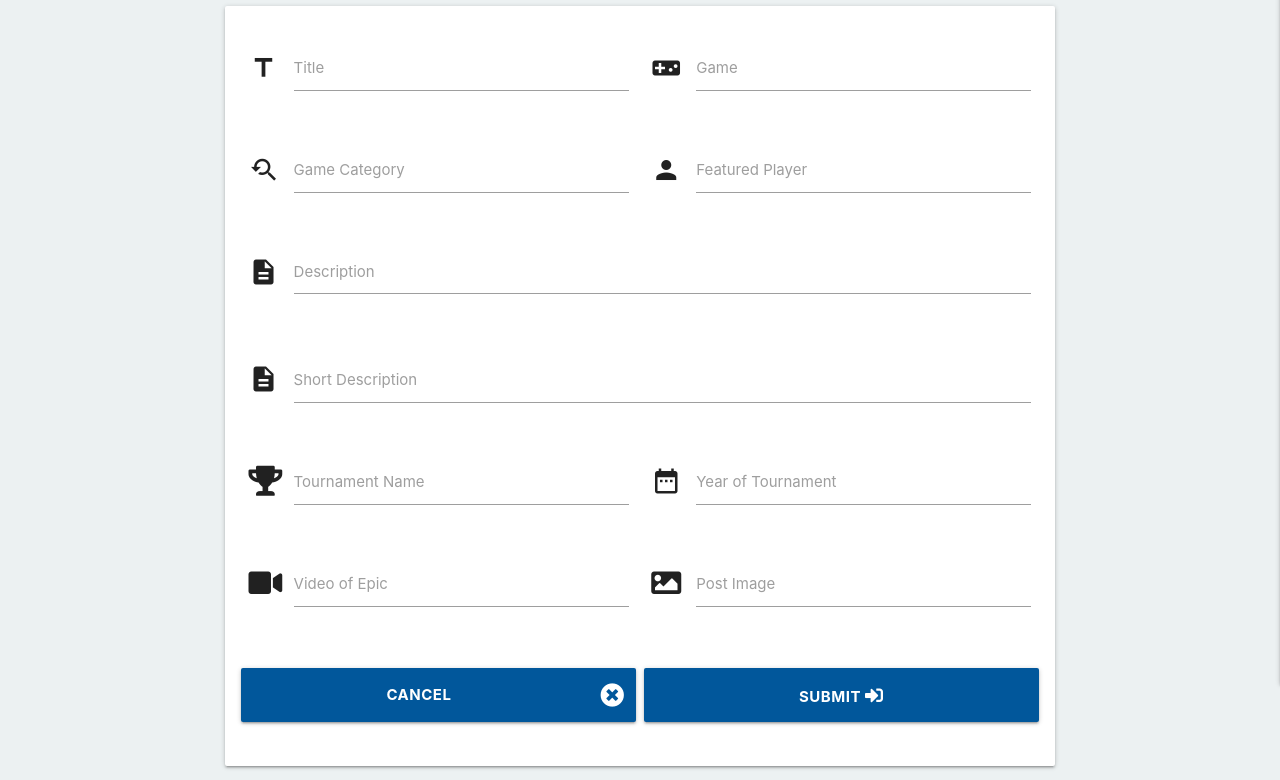
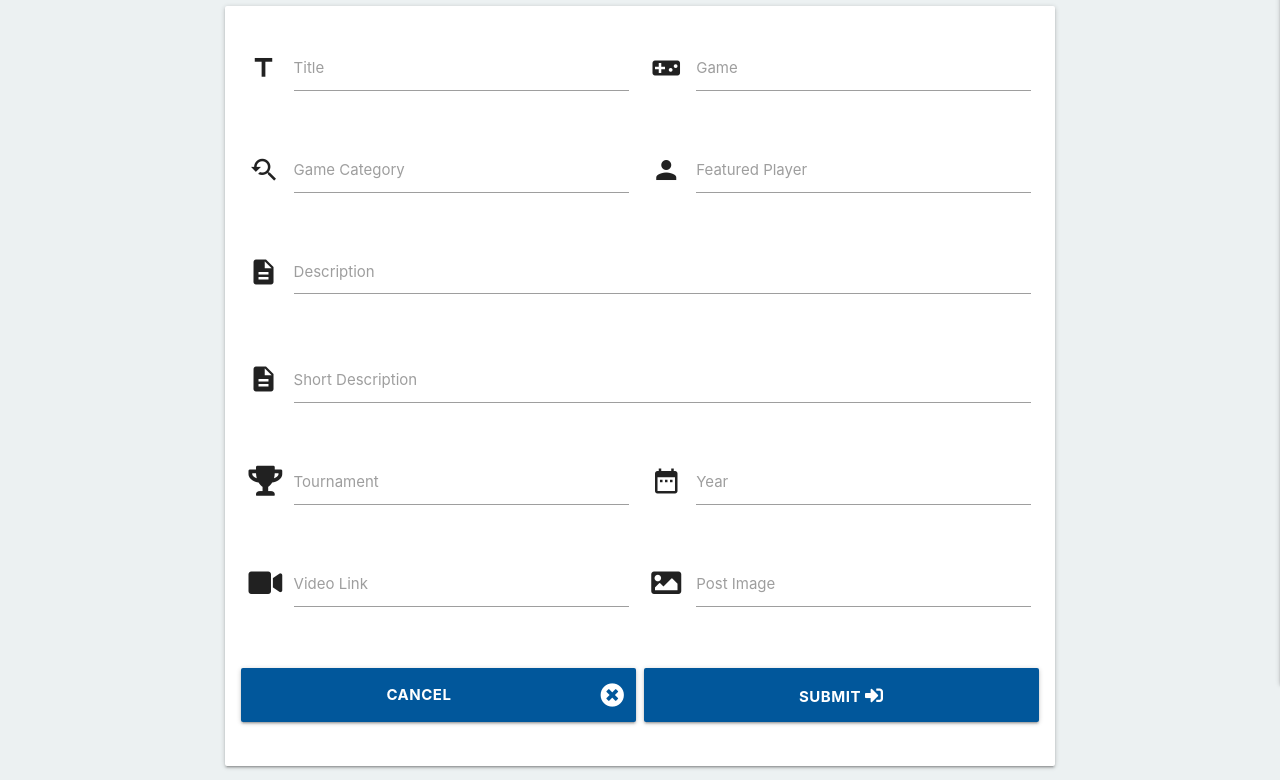
Before and after one commit to jamesr1775/esports-epics, a Flask app: page /submit_epic in a window 1280 px wide. Shown: the part 176-956 px from the top of the page. Run offline with Flask 2, Linux system fonts and the light colour scheme; some libraries are stand-ins or nearby versions.

Commit message:
fixing the forms labels for smaller screens

```diff
--- a/templates/submit-epic.html
+++ b/templates/submit-epic.html
@@ -51,21 +51,21 @@
 					<div class="input-field col s12 m6">
                         <i class="fas fa-trophy prefix"></i>
 						<input id="tournament" name="tournament" type="text" minlength="5" maxlength="30" class="validate" required>
-                        <label for="tournament">Tournament Name</label>
+                        <label for="tournament">Tournament</label>
                         <span class="helper-text" data-error="Field should consist of letters and/or numbers and be between 5-30 characters long." data-success=""></span>
                     </div>
                     <!-- tournament year -->
 					<div class="input-field col s12 m6">
                         <i class="material-icons prefix">date_range</i>
 						<input id="tournament_year" name="tournament_year" type="text" minlength="4" maxlength="4" pattern="^[0-9]{4,4}$" class="validate" required>
-                        <label for="tournament_year">Year of Tournament</label>
+                        <label for="tournament_year">Year</label>
                         <span class="helper-text" data-error="Year incorrect." data-success=""></span>
                     </div>
                     <!-- video link -->
 					<div class="input-field col s12 m6">
                         <i class="fas fa-video prefix"></i>
 						<input id="video" name="video" type="url" minlength="5" maxlength="100" pattern="(?:https?:\/\/)?(?:m\.|www\.)?(?:youtu\.be\/|youtube\.com\/(?:embed\/|v\/|watch\?v=|watch\?.+&v=))((\w|-){11})(?:\S+)?$" class="validate" required>
-                        <label for="video">Video of Epic</label>
+                        <label for="video">Video Link</label>
                         <span class="helper-text" data-error="Field should consist of valid youtube link." data-success=""></span>
                     </div>
                     <!-- image post -->
--- a/templates/submit-event.html
+++ b/templates/submit-event.html
@@ -30,21 +30,21 @@
 					<div class="input-field col s12 m6">
                         <i class="material-icons prefix">date_range</i>
 						<input id="start_date" name="start_date" type="text" class="validate datepicker" required>
-                        <label for="start_date">Tournament Start Date</label>
+                        <label for="start_date">Start Date</label>
                         <span class="helper-text" data-error="Year incorrect." data-success=""></span>
                     </div>
                     <!-- start time -->
 					<div class="input-field col s12 m6">
                         <i class="material-icons prefix">access_time</i>
 						<input id="start_time" name="start_time" type="text" class="validate timepicker" required>
-                        <label for="start_time">Broadcast Start Time (UTC )</label>
+                        <label for="start_time">Start Time (UTC )</label>
                         <span class="helper-text" data-error="Time incorrect." data-success=""></span>
                     </div>
                     <!-- end date -->
 					<div class="input-field col s12 m6">
                         <i class="material-icons prefix">date_range</i>
 						<input id="end_date" name="end_date" type="text" class="validate datepicker" required>
-                        <label for="end_date">Tournament End Date</label>
+                        <label for="end_date">End Date</label>
                         <span class="helper-text" data-error="Date incorrect." data-success=""></span>
                     </div><br>
                     <!-- location -->
--- a/templates/submit-news.html
+++ b/templates/submit-news.html
@@ -6,7 +6,7 @@
             <div class="card-panel">
                 <div class="row">
                     <!-- title -->
-					<div class="input-field col s12 m6">
+					<div class="input-field col s12">
                         <i class="material-icons prefix">title</i>
 						<input id="title" name="title" type="text" minlength="5" maxlength="100" class="validate" required>
                         <label for="title">News Post Title</label>
@@ -20,7 +20,7 @@
                         <span class="helper-text" data-error="Field should consist of letters and/or numbers and be between 50-500 characters long." data-success=""></span>
                     </div>
                     <!-- image post -->
-					<div class="input-field col s12 m6">
+					<div class="input-field col s12">
                         <i class="fas fa-image prefix"></i>
 						<input id="post_image" name="post_image" minlength="5" maxlength="300" class="validate" type="url" pattern="https?:\/\/(www\.)?[-a-zA-Z0-9@:%._\+~#=]{5,300}\.[a-z]{2,4}\b([-a-zA-Z0-9@:%_\+.~#?&//=]*)(.jpg|.png|.gif)" required>
                         <label for="post_image">Post Image</label>
```
